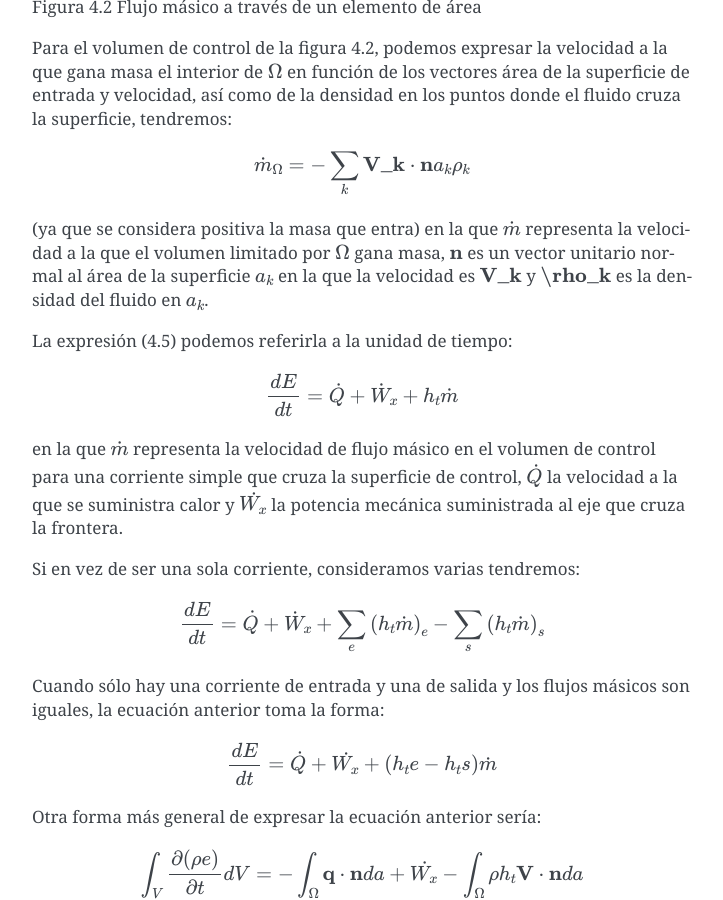
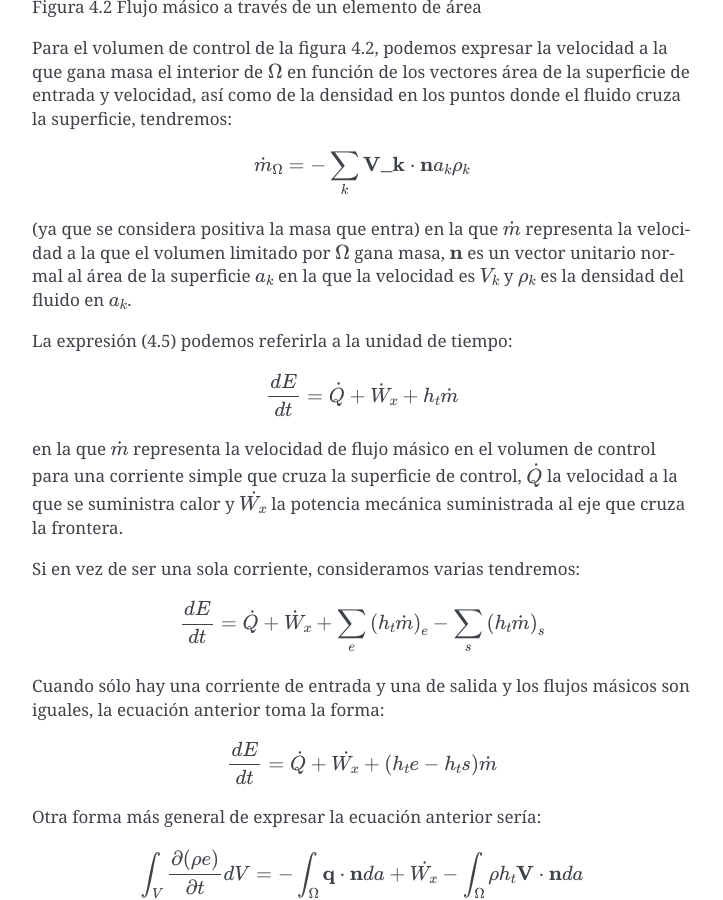
Before and after one commit to mantielero/termodinamica, a Sphinx documentation site: the page built from source/sistemas_abiertos_primer_principio.rst, in a window 1280 px wide and 900 px high, scrolled down 2110 px. Shown: the whole window, without its empty margins (388-1111 px from the left). Built offline with Sphinx 7.4.7, drawn with Linux system fonts in a browser that asks for light colours.

Commit message:
Update sistemas_abiertos_primer_principio.rst

```diff
--- a/source/sistemas_abiertos_primer_principio.rst
+++ b/source/sistemas_abiertos_primer_principio.rst
@@ -89,7 +89,7 @@
 
    \dot{m}_\Omega = -\sum_k \textbf{V_k} \cdot \textbf{n} a_k \rho_k
 
-(ya que se considera positiva la masa que entra) en la que :math:`\dot{m}` representa la velocidad a la que el volumen limitado por :math:`\Omega` gana masa, :math:`\textbf{n}` es un vector unitario normal al área de la superficie :math:`a_k` en la que la velocidad es :math:`\textbf{V_k}` y :math:`\textbf{\rho_k}` es la densidad del fluido en :math:`a_k`.
+(ya que se considera positiva la masa que entra) en la que :math:`\dot{m}` representa la velocidad a la que el volumen limitado por :math:`\Omega` gana masa, :math:`\textbf{n}` es un vector unitario normal al área de la superficie :math:`a_k` en la que la velocidad es :math:`V_k` y :math:`\rho_k` es la densidad del fluido en :math:`a_k`.
 
 La expresión (4.5) podemos referirla a la unidad de tiempo:
 
```
